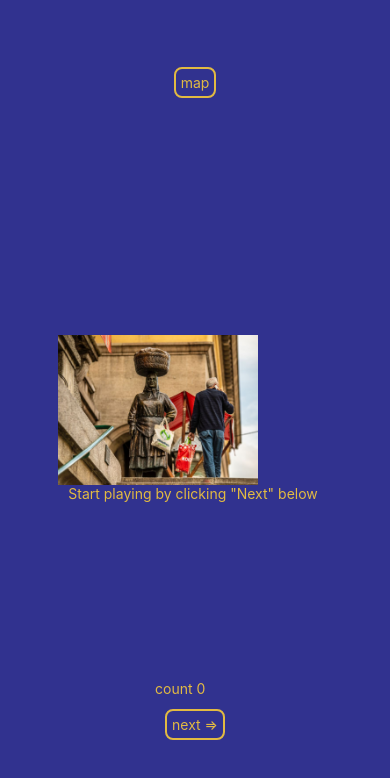
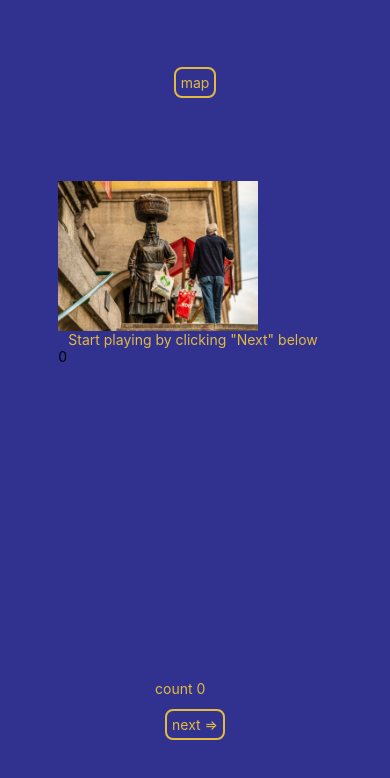
Before and after one commit to ydrea/rnthegame, a React Native app: screen / in a window 390 px wide. Shown: the top 778 px of the page. Built offline with nearby package versions, Linux system fonts and the light colour scheme.

Commit message:
game problem solved

```diff
--- a/comps/AGame.js
+++ b/comps/AGame.js
@@ -10,26 +10,40 @@ import { View, ScrollView, Text } from "react-native";
 //local state
 function AGame() {
   const [query, querySet] = useState("");
-  const [search, searchSet] = useState();
+  const [search, searchSet] = useState("");
+  const [check, checkSet] = useState(false);
   //control query
   const handleChange = (e) => {
     querySet(e.target.value);
   };
-  //submit query to search
-  const handleSubmit = () => {
-    searchSet(query);
-    querySet("");
-  };
-
   //selectas
   const count = useSelector(selectCount);
   console.log(count);
   const sculptures = useSelector(selectSculptures);
   const sculpture = sculptures[`${count}`];
-  console.log(sculpture);
-  // //
+  // console.log(sculpture.name);
+  const ime = sculpture.name;
+  console.log(ime);
+
+  const checkIt = (ime, search, check) => {
+    if (search == ime) {
+      checkSet(!check);
+      console.log("hm?", check);
+      console.log(search);
+      console.log(ime);
+    }
+  };
+  //submit query to search
+  const handleSubmit = () => {
+    searchSet(query);
+    console.log(search);
+    checkIt();
+    querySet("");
+  };
+
+  //
   return (
-    // <ScrollView>
+    <ScrollView>
       <>
         <QCard
           sculpture={sculpture}
@@ -37,16 +51,17 @@ function AGame() {
           handleChange={handleChange}
           handleSubmit={handleSubmit}
         />
-      {search == sculpture.name ? (
-        <ScrollView>
-          <RCard sculpture={sculpture} />
-        </ScrollView>
+        <View>
+          {!check ? (
+            <Text>{count}</Text>
           ) : (
             <View>
-          <Text></Text>
+              <RCard sculpture={sculpture} />
             </View>
           )}
+        </View>
       </>
+    </ScrollView>
   );
 }
 
--- a/package.json
+++ b/package.json
@@ -12,13 +12,11 @@
     "@reduxjs/toolkit": "^1.8.5",
     "expo": "~46.0.9",
     "expo-status-bar": "~1.4.0",
-    "nth-check": "^2.1.1",
     "react": "18.0.0",
     "react-dom": "18.0.0",
     "react-native": "0.69.5",
     "react-native-maps": "^1.3.1",
     "react-native-progress": "^5.0.0",
-    "react-native-web": "~0.18.7",
     "react-redux": "^8.0.2",
     "redux": "^4.2.0"
   },
```
Also changed, not shown: 2 other files (tests, documents, lock files or other folders). Lines whose indentation alone changed are shown as unchanged.
